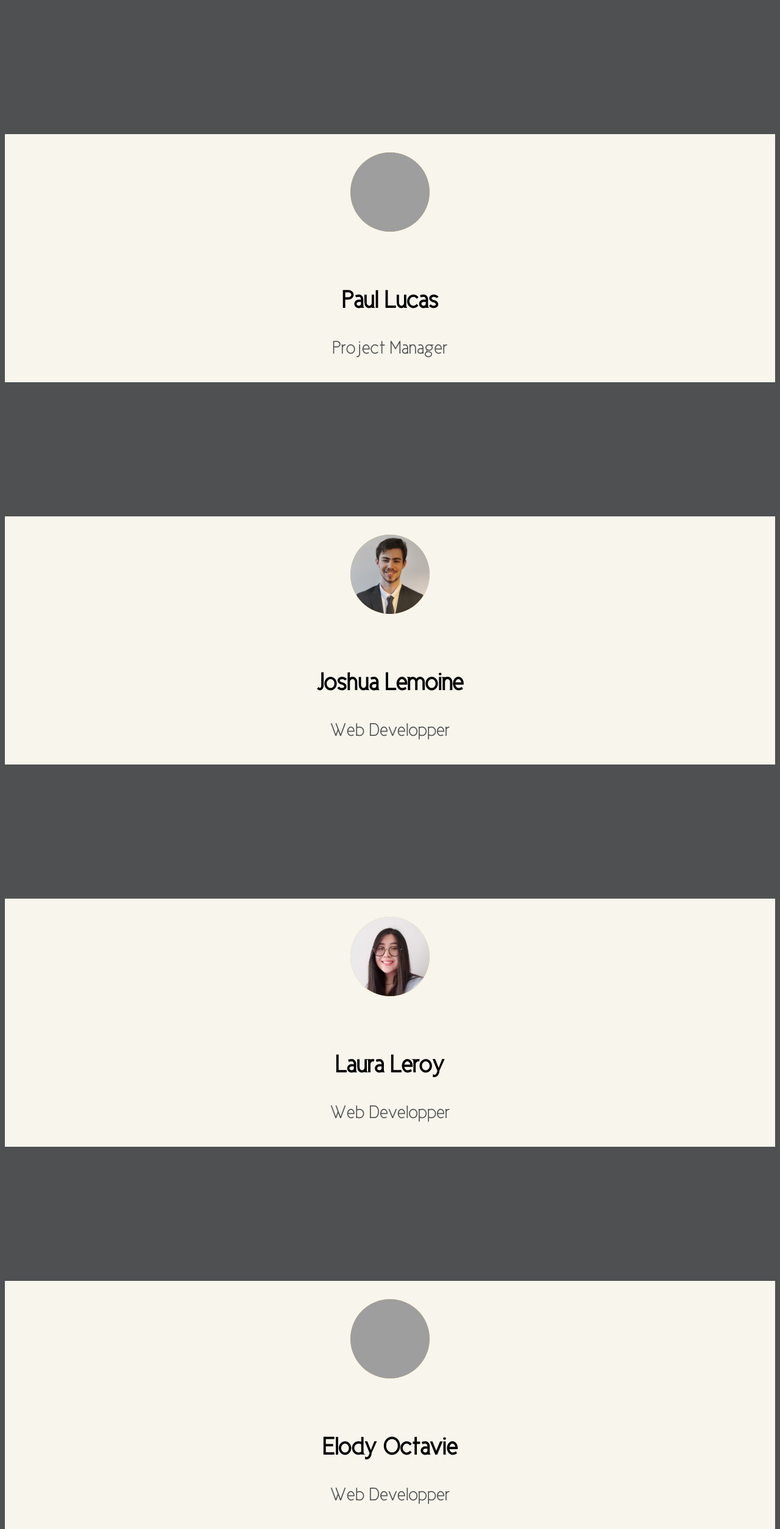
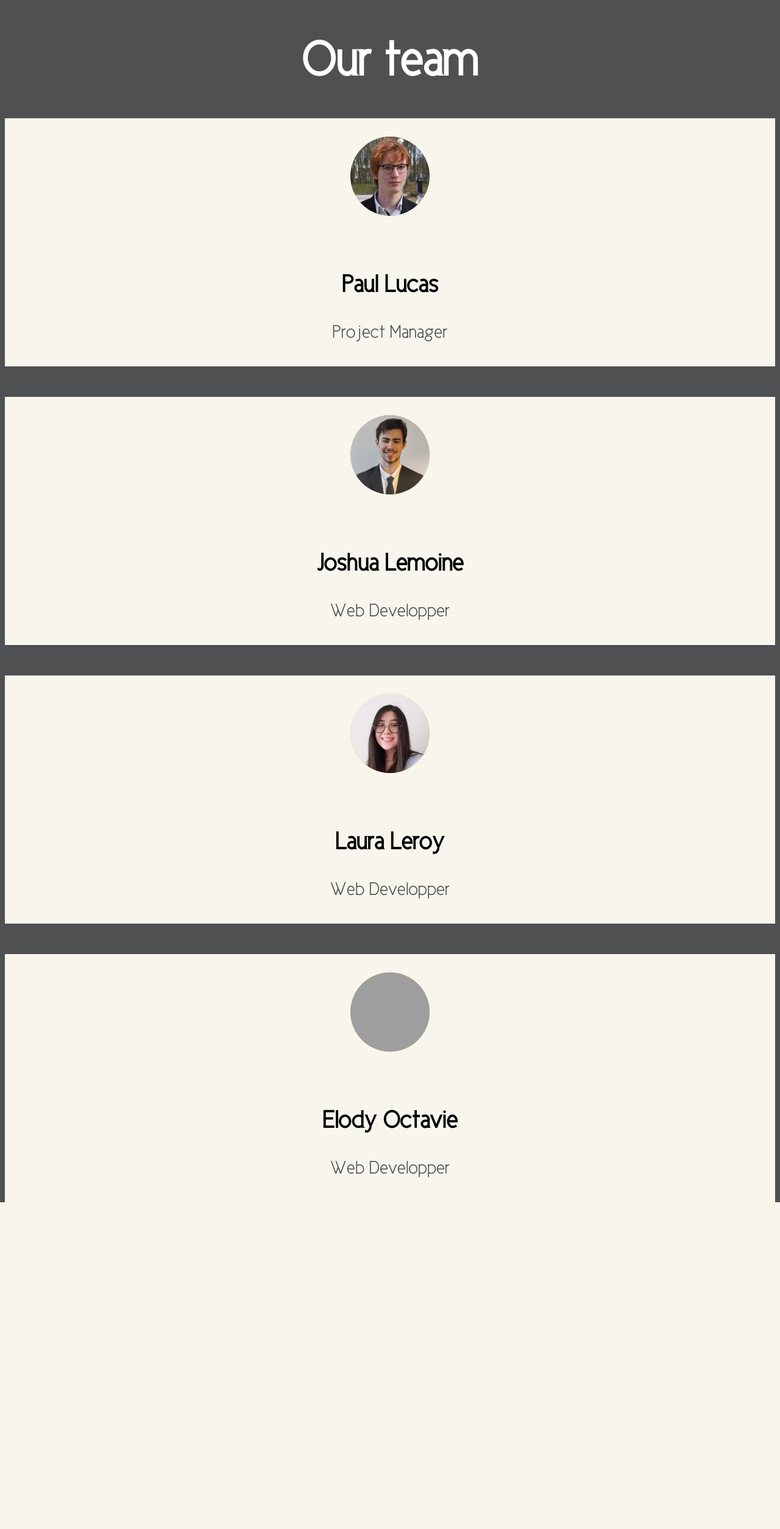
Before and after one commit to Caraidas/Champagne-Unesco, a PHP site: page /pages_html/equipe.html in a window 1280 px wide. Shown: the whole page at 61% size. After the commit the page ends 1972 px from the top, so only its background shows below. Run offline with PHP 8.4, Linux system fonts and the light colour scheme; grey boxes are pictures that could not be loaded.

```diff
--- a/css/style-equipe.css
+++ b/css/style-equipe.css
@@ -7,6 +7,13 @@ body{
     height: 100vh;
     background-size: cover;
   }
+
+
+h1{
+  color: white;
+  font-size: 80px;
+  text-align: center;
+}
 
 h3{
   font-size: 40px;
@@ -21,7 +28,7 @@ h3{
     text-align: center;
     overflow: hidden;
     position: relative;
-    margin-top: 220px;
+    margin-top: 50px;
   }
 
   .our-team .pic {
--- a/pages_html/equipe.html
+++ b/pages_html/equipe.html
@@ -8,13 +8,14 @@
 </head>
 <body>
 
+  <h1>Our team</h1>
 
     <div class="container">
         <div class="row">
 
             <div class="our-team">
               <div class="pic">
-                <img src="../image/paul.jpg" alt="">
+                <img src="../image/paul.png" alt="">
               </div>
               <div class="team-content">
                 <h3 class="title">Paul Lucas</h3>
@@ -68,13 +69,13 @@
               </div>
               <ul class="social">
                 <li>
-                  <a href=""><img src="../image/instagram.png"></a>
+                  <a href="https://instagram.com/laurachouww?utm_medium=copy_link"><img src="../image/instagram.png"></a>
                 </li>
                 <li>
-                  <a href=""><img src="../image/linkedin.png"></a>
+                  <a href="https://www.linkedin.com/in/laura-leroy-a066b522a/"><img src="../image/linkedin.png"></a>
                 </li>
                 <li>
-                  <a href="" ><img src="../image/github.png"></a>
+                  <a href="https://github.com/Harulla" ><img src="../image/github.png"></a>
                 </li>
               </ul>
             </div>
```
Also changed, not shown: css/style-index2.css (+0 -13 lines), image/paul.png (added).
